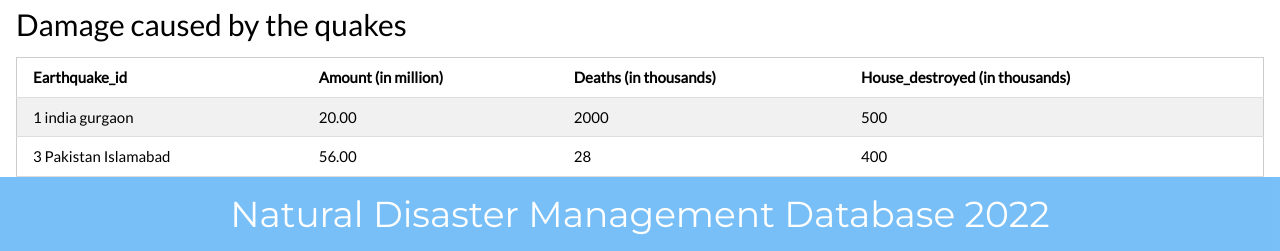
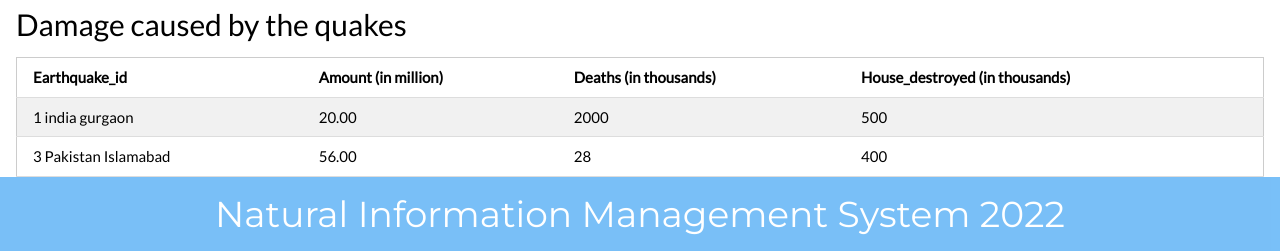
Before and after one commit to resarurkar/cpp-project, a Django app: page /quakes/ in a window 1280 px wide. Shown: the part 842-1093 px from the top of the page. Run offline with Django 3.2, Linux system fonts and the light colour scheme; data comes from the database, SQL or seed files in the repository.

Commit message:
changes in text "Natural Information Management System 2022"

```diff
--- a/etv/templates/etv/quake.html
+++ b/etv/templates/etv/quake.html
@@ -91,7 +91,7 @@ body,h1,h2,h3,h4,h5,h6 {font-family: "Lato", sans-serif}
 <!-- Footer -->
 <footer class="w3-container w3-blue w3-padding-40 w3-center w3-opacity">
   <div class="w3-xlarge w3-padding-20">
-    <h1>Natural Disaster Management Database 2022</h1>
+    <h1>Natural Information Management System 2022</h1>
 </footer>
 
 <script>
--- a/etv/templates/etv/tsunami.html
+++ b/etv/templates/etv/tsunami.html
@@ -88,7 +88,7 @@ body,h1,h2,h3,h4,h5,h6 {font-family: "Lato", sans-serif}
 <!-- Footer -->
 <footer class="w3-container w3-blue w3-padding-40 w3-center w3-opacity">
   <div class="w3-xlarge w3-padding-20">
-    <h1>Natural Disaster Management Database 2022</h1>
+    <h1>Natural Information Management System 2022</h1>
 </footer>
 
 <script>
--- a/etv/templates/etv/volcano.html
+++ b/etv/templates/etv/volcano.html
@@ -90,7 +90,7 @@ body,h1,h2,h3,h4,h5,h6 {font-family: "Lato", sans-serif}
 <!-- Footer -->
 <footer class="w3-container w3-blue w3-padding-40 w3-center w3-opacity">
   <div class="w3-xlarge w3-padding-20">
-    <h1>Natural Disaster Management Database 2022</h1>
+    <h1>Natural Information Management System 2022</h1>
 </footer>
 
 <script>
```
